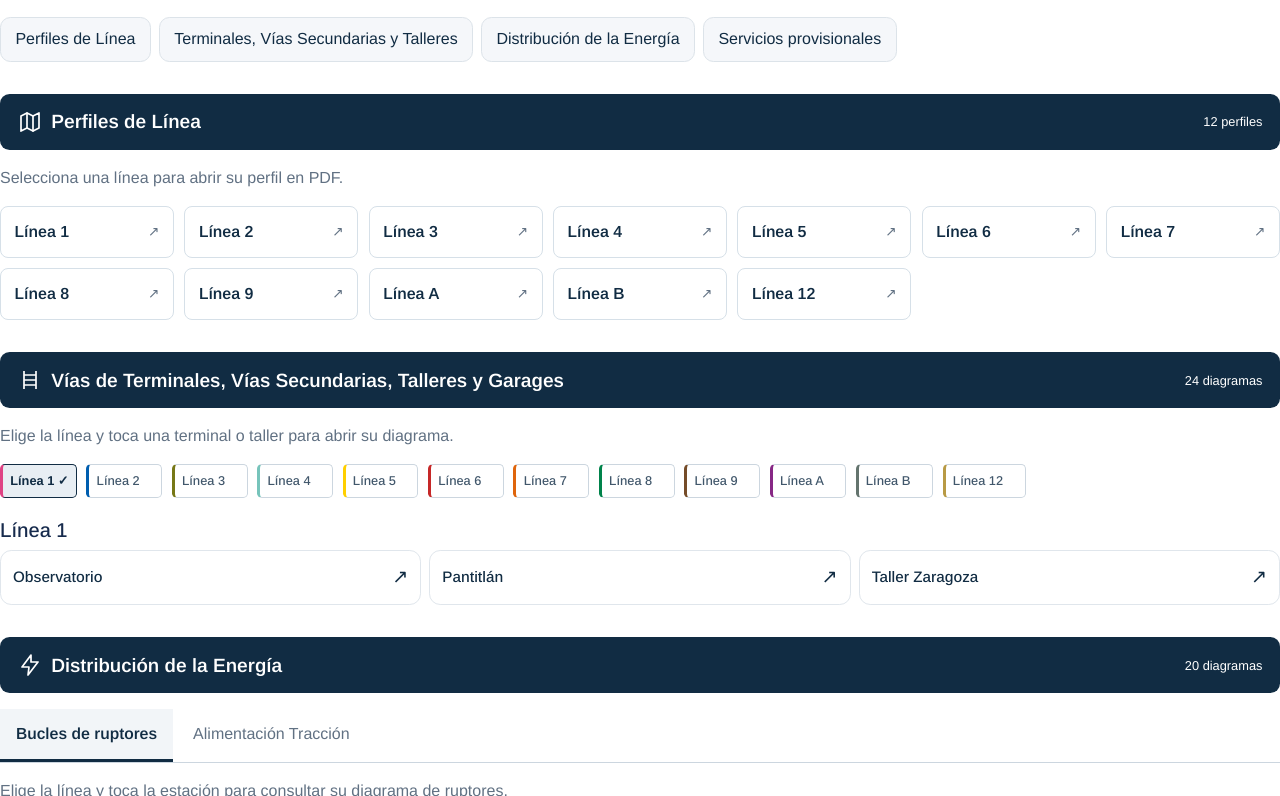
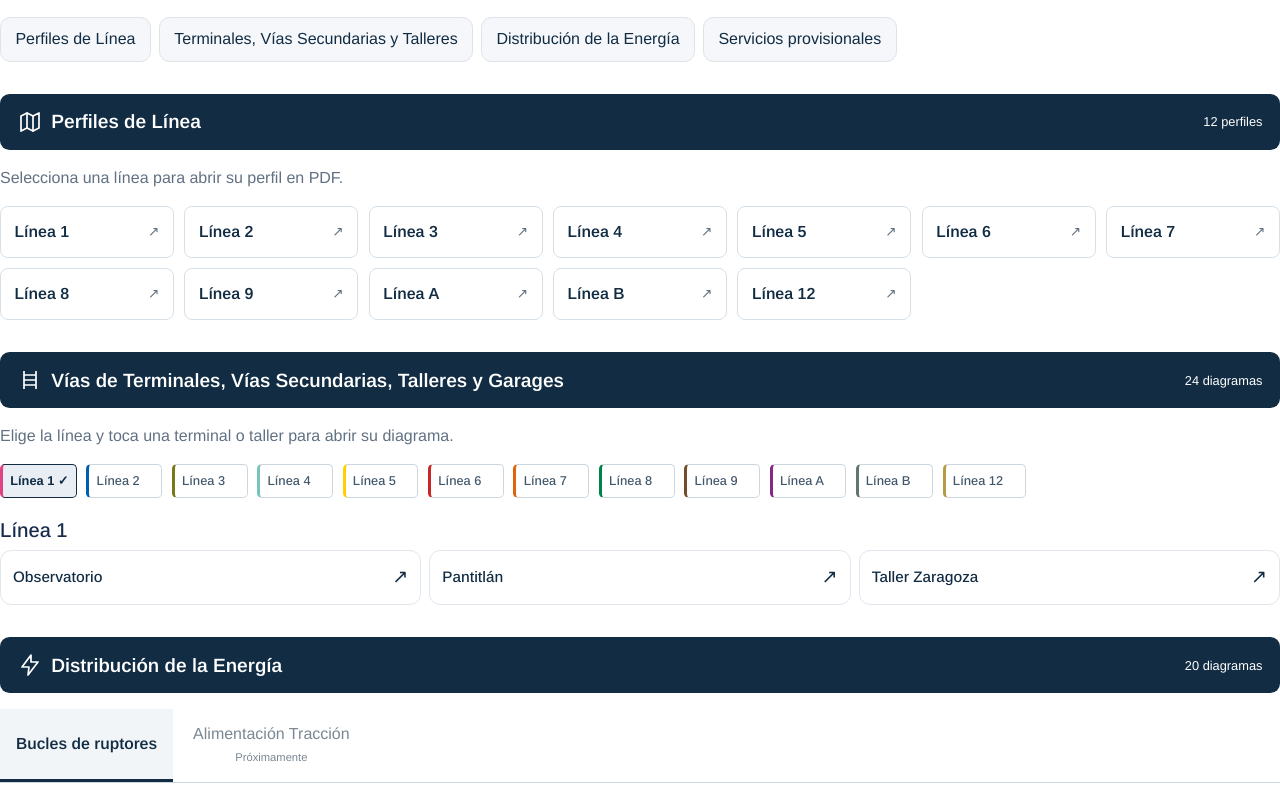
Before and after one commit to morenitux/hilo101, a plain HTML site: page otros_recursos.html in a window 1280 px wide. Shown: the part 145-941 px from the top of the page. Drawn offline with nearby package versions, Linux system fonts and the light colour scheme.

Commit message:
dejar alimentacion traccion pendiente para tener diagramas

```diff
--- a/css/styles.css
+++ b/css/styles.css
@@ -957,3 +957,6 @@ main :is(.larines-table, .formacion-table, .manual-catalog-table, .procedimiento
 @media (max-width: 767.98px) {
   .energy-tabs button { flex: 1; padding: .75rem .5rem; font-size: .9rem; }
 }
+
+.energy-tabs button:disabled { color: #7b8792; cursor: not-allowed; background: transparent; }
+.energy-tabs button small { display: block; font-size: .7rem; font-weight: 400; margin-top: .2rem; }
--- a/js/recursos.js
+++ b/js/recursos.js
@@ -56,6 +56,8 @@ if (terminalChoices.length) {
 // Subapartados de energía: Bucles abre directamente, sin un clic adicional.
 const energyTabs = Array.from(document.querySelectorAll(".energy-tabs [role='tab']"));
 function selectEnergyTopic(id, focus = false) {
+  const requestedTab = energyTabs.find(tab => tab.getAttribute("aria-controls") === id);
+  if (!requestedTab || requestedTab.disabled) id = "energia-bucles";
   energyTabs.forEach(tab => {
     const active = tab.getAttribute("aria-controls") === id;
     tab.setAttribute("aria-selected", String(active));
@@ -81,7 +83,7 @@ if (energyTabs.length) {
       if (event.key === "End") next = energyTabs.length - 1;
       if (next !== undefined) {
         event.preventDefault();
-        selectEnergyTopic(energyTabs[next].getAttribute("aria-controls"), true);
+        if (!energyTabs[next].disabled) selectEnergyTopic(energyTabs[next].getAttribute("aria-controls"), true);
       }
     });
   });
--- a/otros_recursos.html
+++ b/otros_recursos.html
@@ -122,7 +122,7 @@
         <div class="resource-chapter-heading"><h2><svg class="resource-heading-icon" width="24" height="24" viewBox="0 0 24 24" fill="none" stroke="currentColor" stroke-width="1.7" stroke-linecap="round" stroke-linejoin="round" aria-hidden="true"><path d="m13 2-9 12h7l-1 8 10-13h-7z"/></svg><span>Distribución de la Energía</span></h2><span>20 diagramas</span></div>
         <div class="energy-tabs" role="tablist" aria-label="Tipo de diagrama de energía" hidden>
           <button type="button" id="tab-bucles" role="tab" aria-selected="true" aria-controls="energia-bucles" tabindex="0">Bucles de ruptores</button>
-          <button type="button" id="tab-traccion" role="tab" aria-selected="false" aria-controls="energia-traccion" tabindex="-1">Alimentación Tracción</button>
+          <button type="button" id="tab-traccion" disabled aria-disabled="true" role="tab" aria-selected="false" aria-controls="energia-traccion" tabindex="-1">Alimentación Tracción <small>Próximamente</small></button>
         </div>
         <div id="energia-bucles" class="energy-topic">
           <h3 class="energy-topic-fallback h5">Bucles de ruptores</h3>
```
